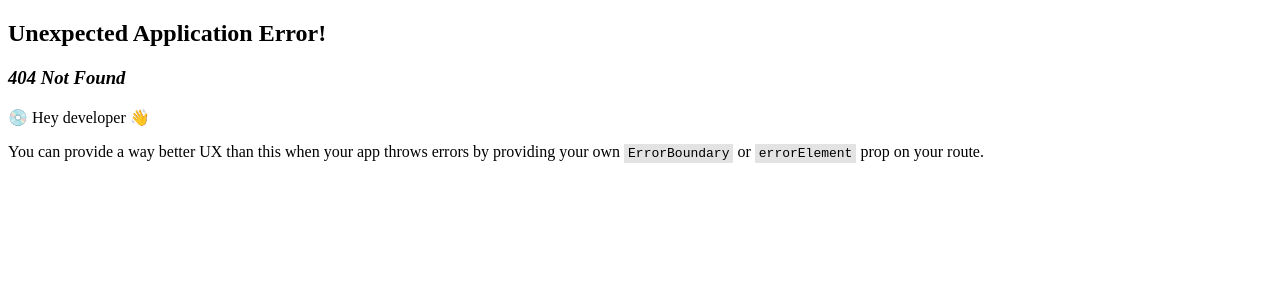
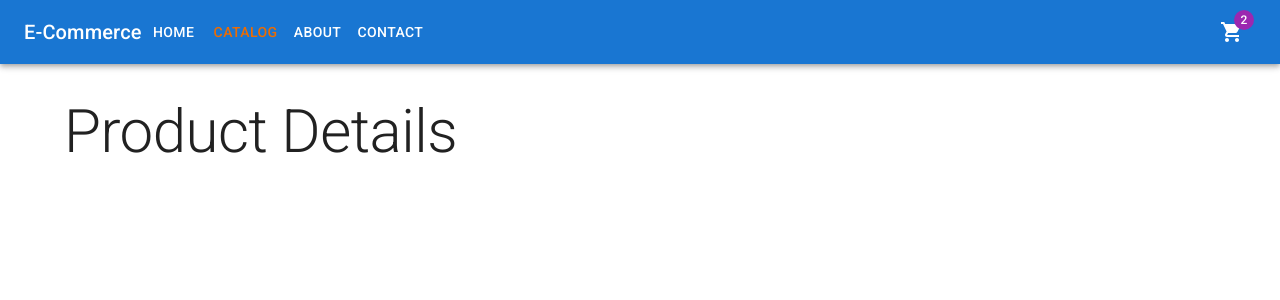
Before and after one commit to hkmdrmuhamd/E-Commerce, a React (Vite) app in the folder Client/: page /catalog/1 in a window 1280 px wide. Before the commit this address had no page. Shown: the top 300 px of the page. Built offline with nearby package versions, Linux system fonts and the light colour scheme.

Commit message:
NavLinks

```diff
--- a/Client/package.json
+++ b/Client/package.json
@@ -17,7 +17,8 @@
     "@mui/material": "^7.0.2",
     "react": "^18.3.1",
     "react-dom": "^18.3.1",
-    "react-router": "^7.5.1"
+    "react-router": "^7.5.1",
+    "react-router-dom": "^7.5.1"
   },
   "devDependencies": {
     "@eslint/js": "^9.13.0",
--- a/Client/src/components/App.tsx
+++ b/Client/src/components/App.tsx
@@ -1,18 +1,8 @@
-import { useEffect, useState } from "react";
-import { IProduct } from "../model/IProduct";
 import Header from "./Header";
 import { Container, CssBaseline } from "@mui/material";
 import { Outlet } from "react-router";
 
 function App() {
-
-  const [products, setProducts] = useState<IProduct[]>([]); //Ürün listesini tutmak için IProduct tipinde bir dizi olarak state tanımlıyoruz
-
-  useEffect(() => {
-    fetch("https://localhost:7190/api/products")
-    .then(response => response.json()) //gelen response json formatına dönüştürüldü
-    .then(data => setProducts(data)); //setProducts ile data state'i güncellendi(yani products isimli diziye response'lar aktarıldı)
-  }, []);
 
   return (
     <> {/*Kapsayıcı element kullanmamızın sebebi bir Parent COmponent içerisinde birden fazla Child componenet kullanırsak bunları bir kapsayıcı elementin içine almamız gereklidir.*/}
--- a/Client/src/components/Header.tsx
+++ b/Client/src/components/Header.tsx
@@ -1,14 +1,52 @@
-import { AppBar, Container, Toolbar, Typography } from "@mui/material";
+import { ShoppingCart } from "@mui/icons-material";
+import { AppBar, Toolbar, Typography, Box, IconButton, Badge, Stack, Button } from "@mui/material";
+import { NavLink } from "react-router-dom";
+
+const links = [
+  { title: "Home", to: "/" },
+  { title: "Catalog", to: "/catalog" },
+  { title: "About", to: "/about" },
+  { title: "Contact", to: "/contact" }, // contct yazmışsın lan, düzelttim
+];
+
+const navStyles = {
+  color: "inherit",
+  textDecoration: "none",
+  "&:hover": {
+    color: "text.primary"
+  },
+  "&.active": {
+    color: "warning.main"
+  }
+}
 
 export default function Header() {
   return (
-    <AppBar position="static" sx={{ mb:4 }}>
-        <Toolbar>
-            <Container>
-                <Typography variant="h6">E-Commerce</Typography> {/*Yazı içeriği eklemek ve bunu özelleştirmek için Typography kullanılır*/}
-            </Container>
-        </Toolbar>
+    <AppBar position="static" sx={{ mb: 4 }}>
+      <Toolbar sx={{ display: "flex", justifyContent: "space-between" }}>
+        <Box sx={{ display: "flex", alignItems: "center" }}>
+          <Typography variant="h6">E-Commerce</Typography>
+          <Stack direction="row">
+            {links.map((link) => (
+              <Button
+                component={NavLink}
+                to={link.to}
+                sx={navStyles}
+              >
+                {link.title}
+              </Button>
+            ))}
+          </Stack>
+        </Box>
+
+        <Box>
+          <IconButton size="large" edge="start" color="inherit">
+            <Badge badgeContent="2" color="secondary">
+              <ShoppingCart />
+            </Badge>
+          </IconButton>
+        </Box>
+      </Toolbar>
     </AppBar>
-
-  )
+  );
 }
--- /dev/null
+++ b/Client/src/pages/catalog/CatalogPage.tsx
@@ -0,0 +1,18 @@
+import { useEffect, useState } from "react";
+import ProductList from "./ProductList";
+import { IProduct } from "../../model/IProduct";
+
+export default function CatalogPage() {
+
+    const [products, setProducts] = useState<IProduct[]>([]); //Ürün listesini tutmak için IProduct tipinde bir dizi olarak state tanımlıyoruz
+
+    useEffect(() => {
+        fetch("https://localhost:7190/api/products")
+        .then(response => response.json()) //gelen response json formatına dönüştürüldü
+        .then(data => setProducts(data)); //setProducts ile data state'i güncellendi(yani products isimli diziye response'lar aktarıldı)
+    }, []);
+
+    return(
+        <ProductList products={products} />
+    );
+}
--- a/Client/src/components/Product.tsx
+++ b/Client/src/pages/catalog/Product.tsx
@@ -1,6 +1,6 @@
 import { Button, Card, CardActions, CardContent, CardMedia, Typography } from "@mui/material";
 import SearchIcon from '@mui/icons-material/Search';
-import { IProduct } from "../model/IProduct";
+import { IProduct } from "../../model/IProduct";
 import { AddShoppingCart } from "@mui/icons-material";
 
 interface Props { //props parametresini daha güvenilir bir şekilde, kontrol altına alınabilir bir şekilde yapmak için kullanılır
--- /dev/null
+++ b/Client/src/pages/catalog/ProductDetails.tsx
@@ -0,0 +1,7 @@
+import { Typography } from "@mui/material";
+
+export default function ProductDetailsPage() {
+  return (
+    <Typography variant="h2">Product Details</Typography>
+  );
+}
--- a/Client/src/components/ProductList.tsx
+++ b/Client/src/pages/catalog/ProductList.tsx
@@ -1,5 +1,5 @@
 import { Grid } from "@mui/material";
-import { IProduct } from "../model/IProduct";
+import { IProduct } from "../../model/IProduct";
 import Product from "./Product";
 
 interface Props { //Bu tarz interface'ler sayesinde diğer component'lerde parametre kontrolü sağlanır
--- a/Client/src/router/Routes.tsx
+++ b/Client/src/router/Routes.tsx
@@ -3,6 +3,8 @@ import App from "../components/App";
 import HomePage from "../pages/HomePage";
 import AboutPage from "../pages/AboutPage";
 import ContactPage from "../pages/ContactPage";
+import CatalogPage from "../pages/catalog/CatalogPage";
+import ProductDetailsPage from "../pages/catalog/ProductDetails";
 
 export const router = createBrowserRouter([ //Gerekli routing yönlendirmeleri burada yapılır. Bu ayarlandıktan sonra main.tsx dosyasında StrictMode içinde App'i çağırmak yerine bu router'ı çağırması belirtilir.
     {
@@ -12,6 +14,8 @@ export const router = createBrowserRouter([ //Gerekli routing yönlendirmeleri b
             { path: "", element: <HomePage /> },
             { path: "about", element: <AboutPage /> },
             { path: "contact", element: <ContactPage /> },
+            { path: "catalog", element: <CatalogPage /> },
+            { path: "catalog/:id", element: <ProductDetailsPage /> },
         ]
     }
     /* Aşağıdaki şekilde yeni routing'ler de eklenebilir
```
Also changed, not shown: 1 other file (tests, documents, lock files or other folders).
